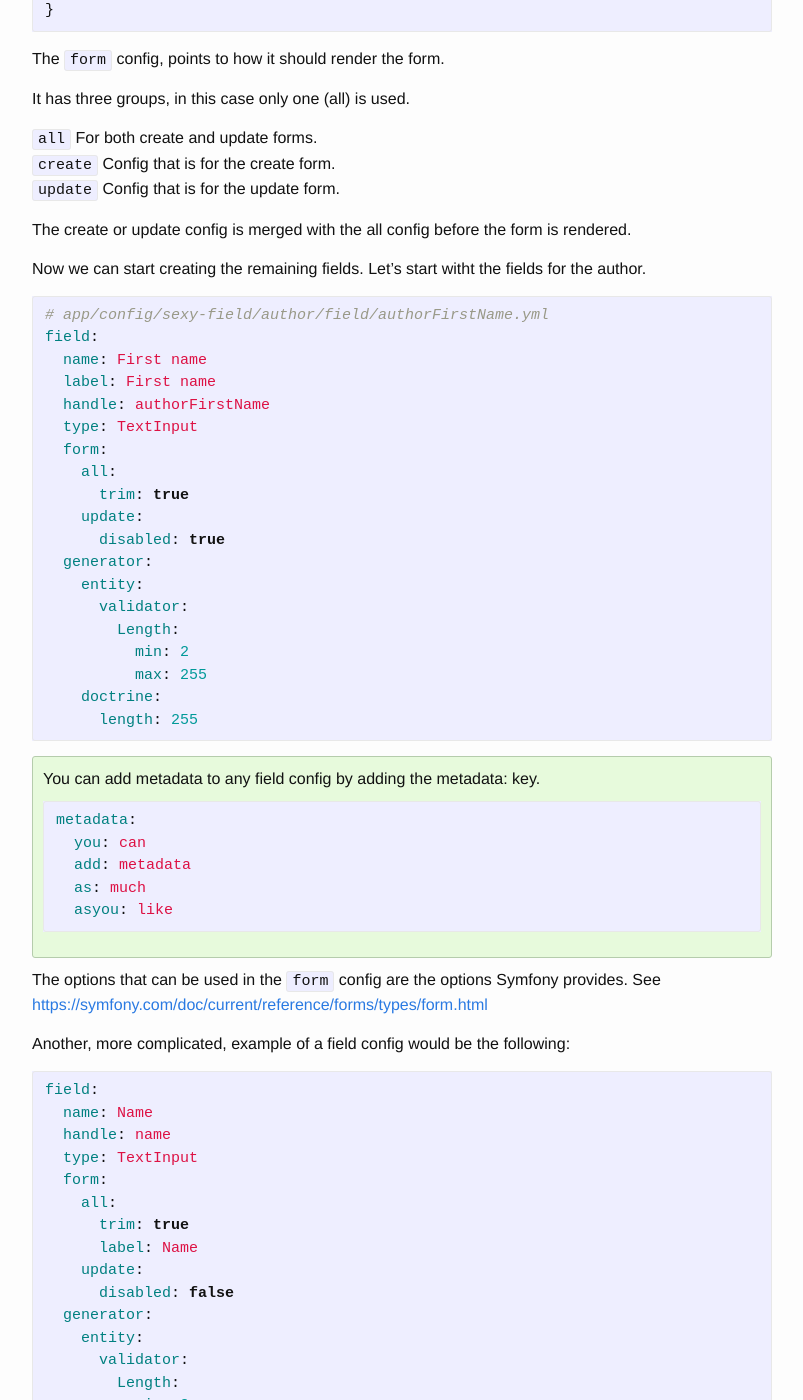
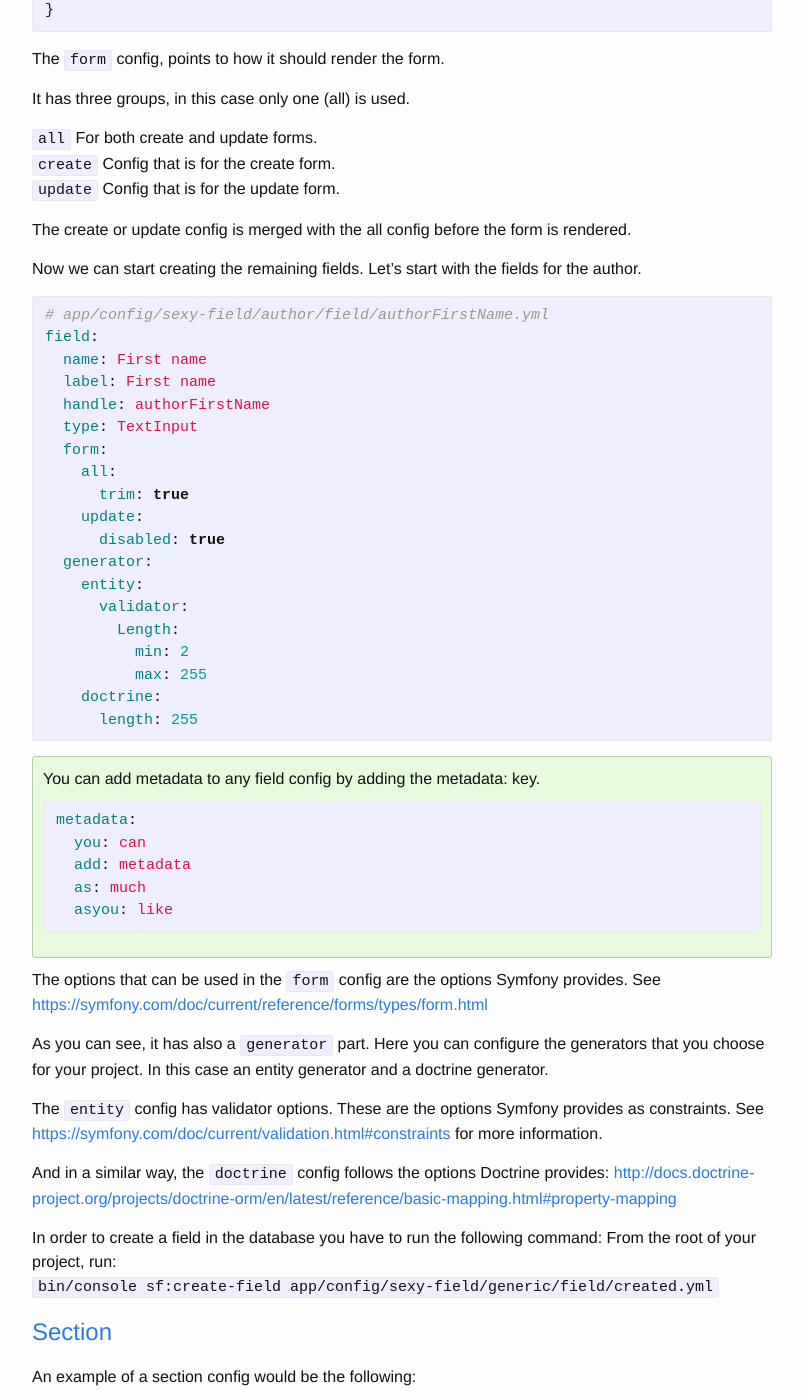
Before and after one commit to dionsnoeijen/sexy-field.dionsnoeijen.nl, a Jekyll site: the page built from _posts/2017-10-12-getting-started.md, in a window 1280 px wide and 1400 px high, scrolled down 6366 px. Shown: the whole window, without its empty margins (238-1041 px from the left). Built offline with Jekyll 4.4.1, drawn with Linux system fonts in a browser that asks for light colours; some of the changed text lies outside the part shown.

Commit message:
resolve merge conflict

````diff
--- a/_posts/2017-10-12-getting-started.md
+++ b/_posts/2017-10-12-getting-started.md
@@ -336,7 +336,7 @@ It has three groups, in this case only one (all) is used.
 
 The create or update config is merged with the all config before the form is rendered.
 
-Now we can start creating the remaining fields. Let's start witht the fields for the author.
+Now we can start creating the remaining fields. Let's start with the fields for the author.
 
 ``` yml
 # app/config/sexy-field/author/field/authorFirstName.yml
@@ -375,32 +375,8 @@ metadata:
 The options that can be used in the `form` config are the options Symfony provides.
 See [https://symfony.com/doc/current/reference/forms/types/form.html](https://symfony.com/doc/current/reference/forms/types/form.html)
 
-Another, more complicated, example of a field config would be the following:
-```yml
-field:
-  name: Name
-  handle: name
-  type: TextInput
-  form:
-    all:
-      trim: true
-      label: Name
-    update:
-      disabled: false
-  generator:
-    entity:
-      validator:
-        Length:
-          min: 2
-          max: 255
-        NotBlank: ~
-    doctrine:
-      length: 255
-```
-
 As you can see, it has also a `generator` part. Here you can configure the generators that you choose for your project.
 In this case an entity generator and a doctrine generator.
-
 
 The `entity` config has validator options. These are the options Symfony provides as constraints.
 See [https://symfony.com/doc/current/validation.html#constraints](https://symfony.com/doc/current/validation.html#constraints) for more information.
@@ -413,10 +389,6 @@ From the root of your project, run:<br />
 
 
 <h1 id="section"><a href="#section">Section</a></h1>
-
-<div class="info">
-
-</div>
 
 An example of a section config would be the following:
 
@@ -461,3 +433,7 @@ If at any time you need to update your config files, you can run:
 `bin/console sf:update-<section or field etc> <path to config file>`
 
 This will make the necessary changes in the database.
+
+<div class="info">
+
+</div>
````
